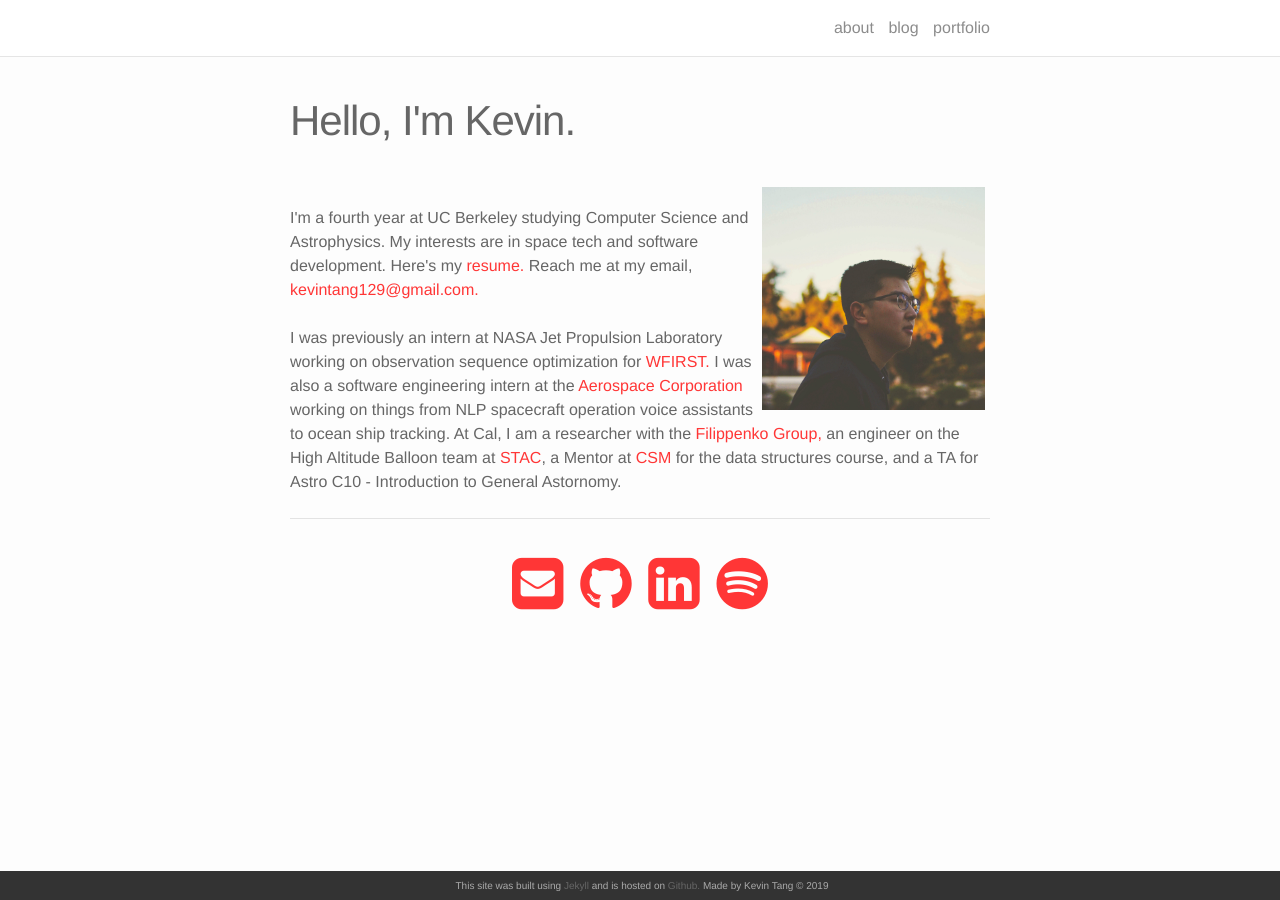
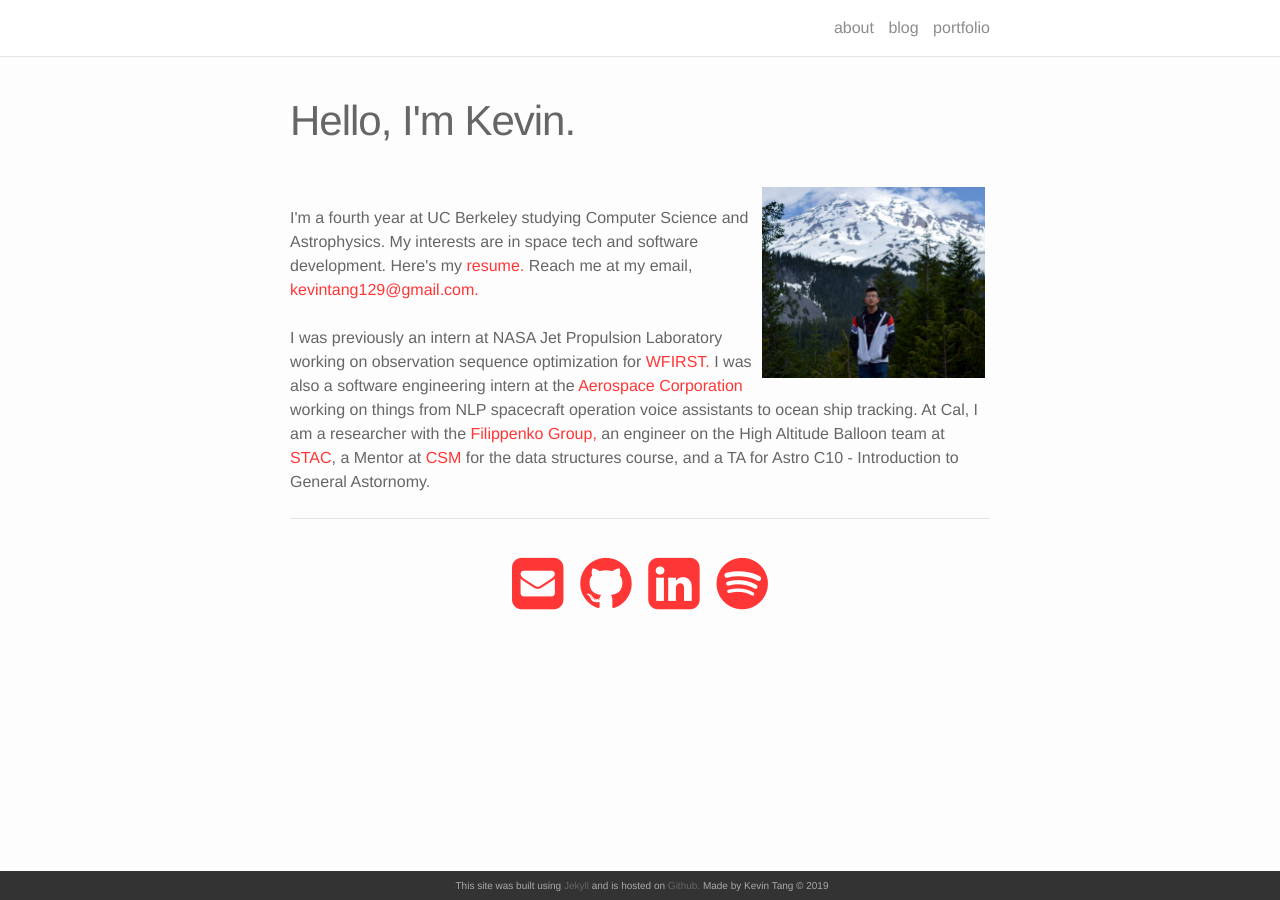
Before and after one commit to kevintang129/blog, a Jekyll site: the page built from index.html, in a window 1280 px wide. Built offline with Jekyll 4.4.1, drawn with Linux system fonts in a browser that asks for light colours; nearby versions of some CDN libraries; the list of posts is cut into pages by our own code.

Commit message:
about page

```diff
--- a/index.html
+++ b/index.html
@@ -3,11 +3,11 @@
 title: Hello, I'm Kevin.
 ---
 
-<img class="col one right" src="prof_pic.jpg">
+<img class="col one right" src="pic2.jpg">
 
 <br/>
 I'm a fourth year at UC Berkeley studying Computer Science and Astrophysics. My interests are in space tech and software development.
-Here's my <a href="docs/Resume.pdf" target="blank">resume.</a> Reach me at my email, <a href="mailto:kevintang129@gmail.com" target="blank">kevintang129@gmail.com.</a>
+Here's my <a href="docs/Resume.pdf" target="blank">resume.</a> Reach me at my email, <a href="mailto:kevintang129@gmail.com">kevintang129@gmail.com.</a>
 
 <br/>
 <br/>
@@ -26,7 +26,7 @@
 <hr/>
 <br/>
 <span class="contacticon center">
-  <a href="mailto:kevintang129@gmail.com" target="blank"><i class="fa fa-envelope-square"></i></a>
+  <a href="mailto:kevintang129@gmail.com"><i class="fa fa-envelope-square"></i></a>
   <a href="https://github.com/kevintang129" target="_blank"><i class="fa fa-github"></i></a>
   <a href="https://www.linkedin.com/in/kevintang129/" target="_blank"><i class="fa fa-linkedin-square"></i></a>
   <a href="https://open.spotify.com/user/1218201605?si=0d0Xw0wjSm2LaYJWbQ9xuQ" target="_blank"><i class="fa fa-spotify"></i></a>
```
Also changed, not shown: pic2.jpg (added).
